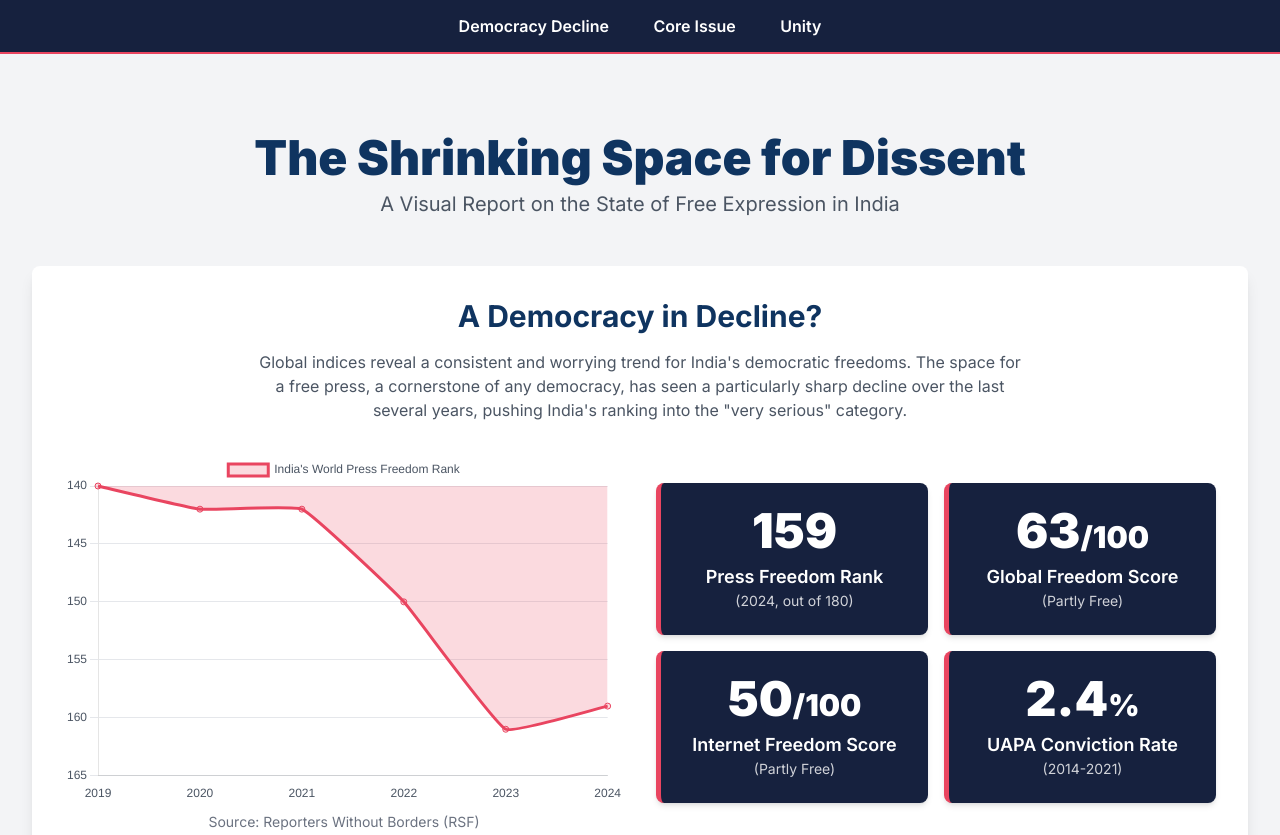
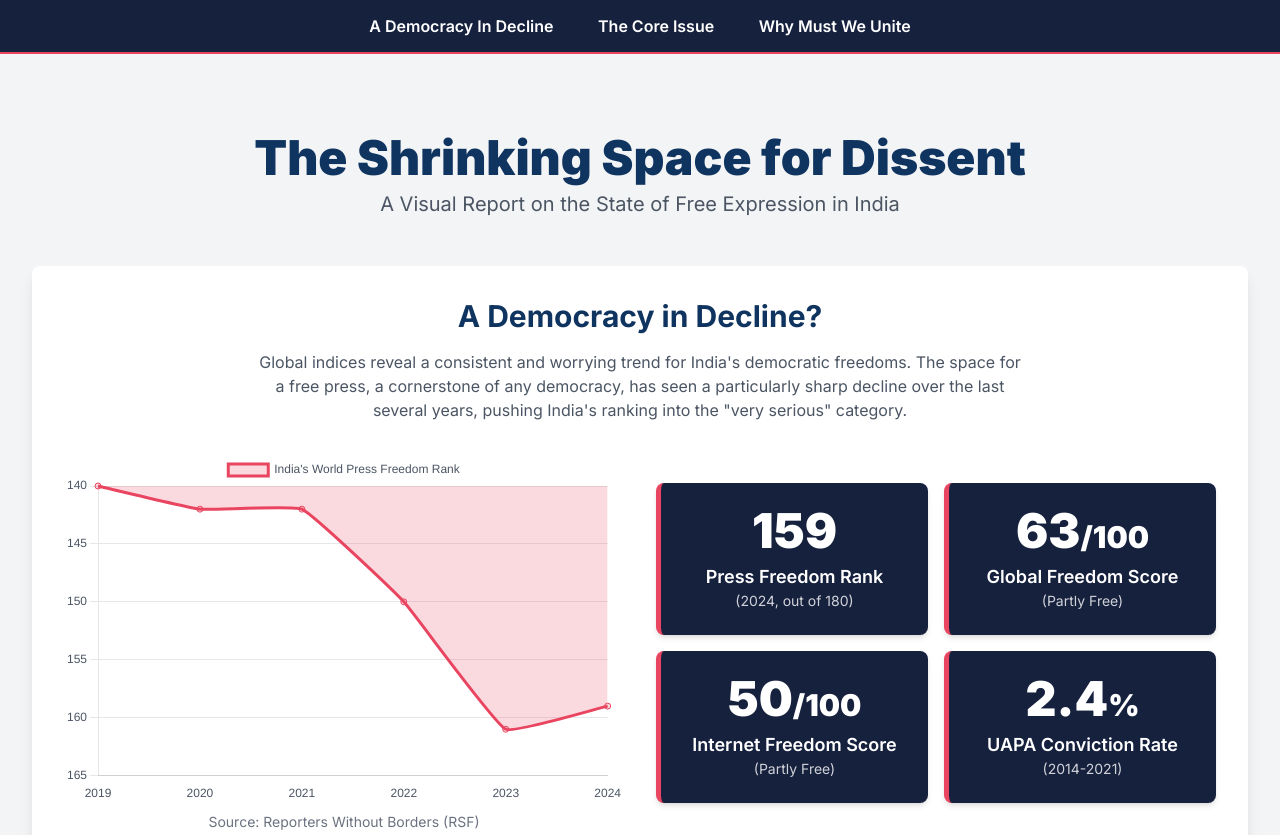
Before and after one commit to raoamit27/United4India, a plain HTML site: page democrary_decline.html in a window 1280 px wide. Shown: the top 835 px of the page. Drawn offline with nearby package versions, Linux system fonts and the light colour scheme.

Commit message:
Update democrary_decline.html

```diff
--- a/democrary_decline.html
+++ b/democrary_decline.html
@@ -109,9 +109,9 @@
 
     <nav>
       <ul>
-        <li><a href="democrary_decline.html">Democracy Decline</a></li>
-        <li><a href="CoreIssue.html">Core Issue</a></li>
-        <li><a href="Unity1.html">Unity</a></li>
+        <li><a href="democrary_decline.html">A Democracy In Decline</a></li>
+        <li><a href="CoreIssue.html">The Core Issue</a></li>
+        <li><a href="Unity1.html">Why Must We Unite</a></li>
       </ul>
     </nav>
 
```
